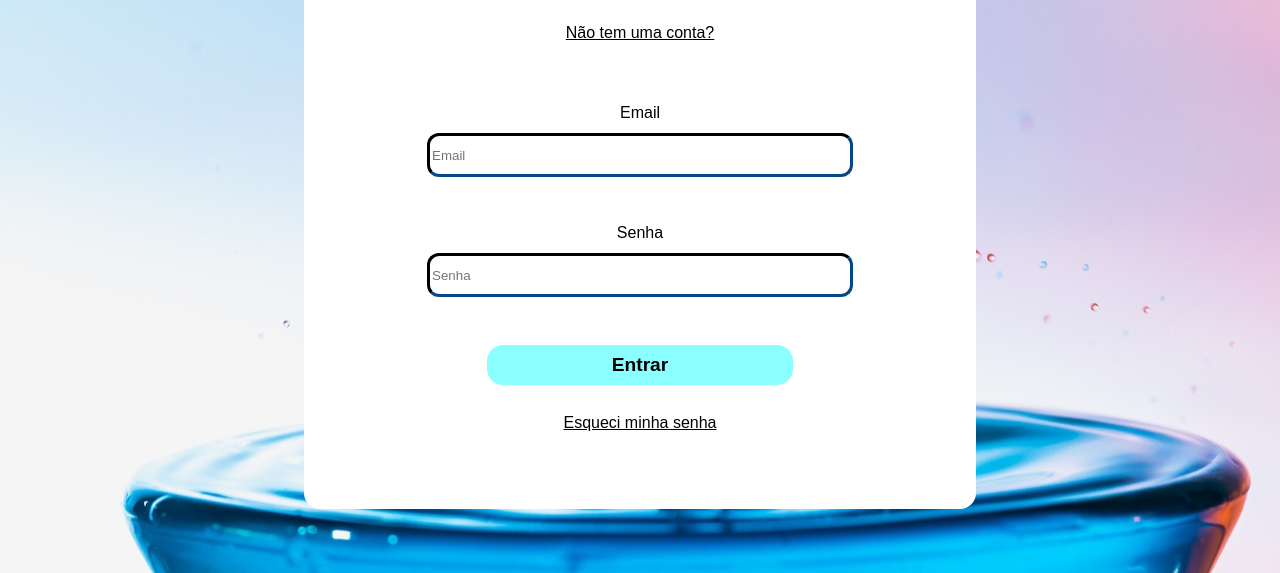
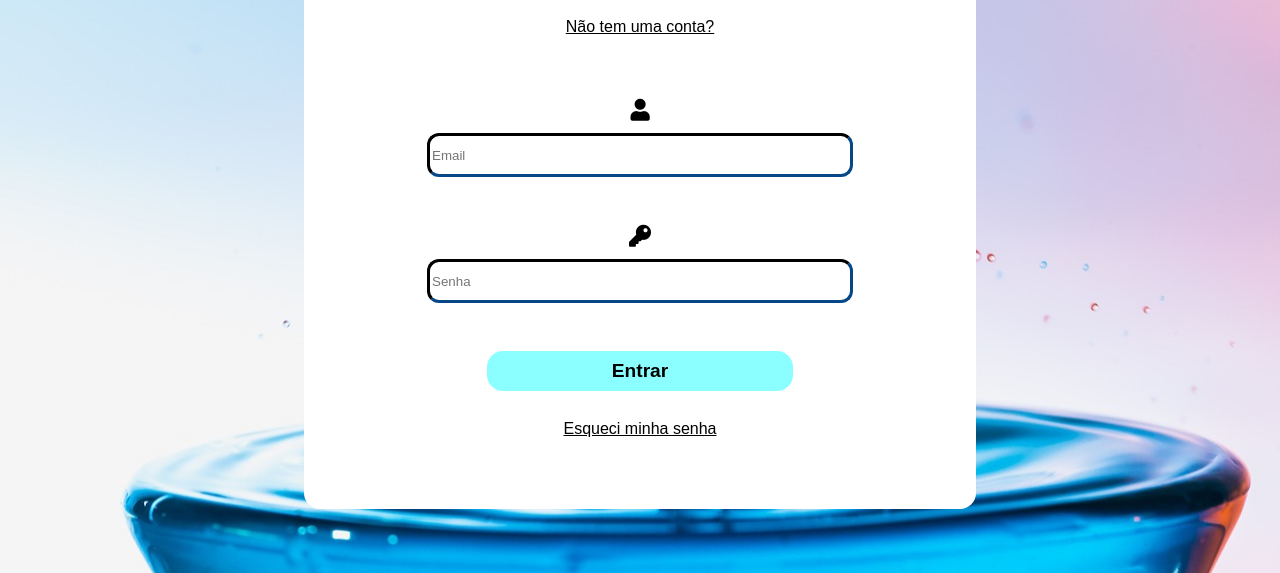
Before and after one commit to ElysonSales/Startup-AquaClean, a plain HTML site: page login.html in a window 1280 px wide. Shown: the part 227-800 px from the top of the page. Drawn offline with Linux system fonts and the light colour scheme.

Commit message:
nova estrutura principal login.

```diff
--- a/login.html
+++ b/login.html
@@ -33,12 +33,13 @@
       <section class="entrada">
         <div class="entrada-content">
           <form action="script.js" method="post" class="form-content">
-            <label for="mail">Email</label>
             <p></p>
-            <input type="email" id="mail" name="mail" placeholder="Email" />
+            <i class="fa fa-user"></i>
+            <input type="email" id="mail" name="mail" placeholder="Email" class="fa-solid fa-circle-user"/>
             <p class="espaco"></p>
-            <label for="senha">Senha</label>
+
             <p></p>
+            <i class="fa fa-key"></i>
             <input
               type="password"
               id="senha"
--- a/src/styles/login.css
+++ b/src/styles/login.css
@@ -36,6 +36,10 @@
   justify-content: space-between;
   flex-direction: column;
   align-items: center;
+}
+.login .entrada .entrada-content .form-content .fa {
+  font-size: 22px;
+  font-weight: 300;
 }
 
 #mail {
```
